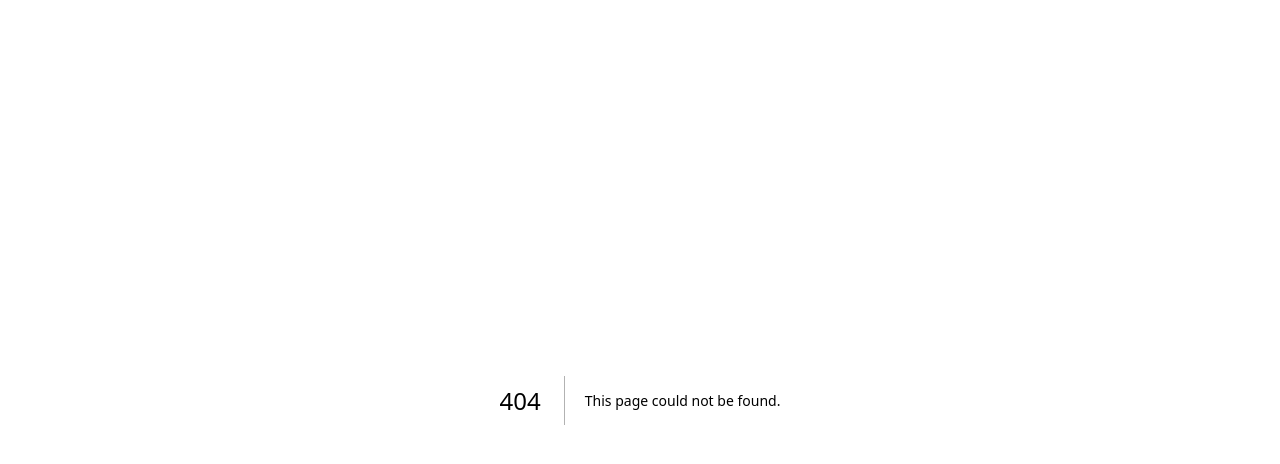
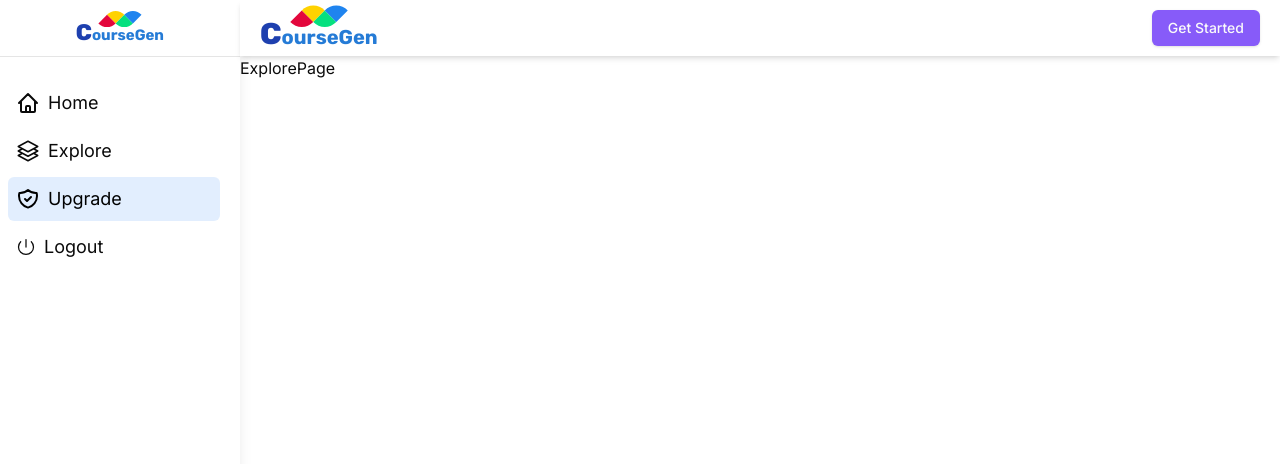
Before and after one commit to musamueed19/AI-Course-Generator, a Next.js app in the folder ai-course-generator-nextjs-tg/: page /dashboard/upgrade in a window 1280 px wide. Before the commit this address had no page. Shown: the top 464 px of the page. Built offline with nearby package versions, Linux system fonts and the light colour scheme.

Commit message:
building dashboard layout, part-1

```diff
--- /dev/null
+++ b/ai-course-generator-nextjs-tg/Constants/contants.jsx
@@ -0,0 +1,32 @@
+import { HiOutlineHome, HiOutlineShieldCheck } from "react-icons/hi";
+import { HiOutlineSquare3Stack3D, HiOutlinePower } from "react-icons/hi2";
+
+
+const size = 24;
+
+export const menuLists = [
+  {
+    label: "Home",
+    href: "/dashboard",
+    src: "",
+    icon: <HiOutlineHome size={size} />,
+  },
+  {
+    label: "Explore",
+    href: "/dashboard/explore",
+    src: "",
+    icon: <HiOutlineSquare3Stack3D size={size} />,
+  },
+  {
+    label: "Upgrade",
+    href: "/dashboard/upgrade",
+    src: "",
+    icon: <HiOutlineShieldCheck size={size} />,
+  },
+  {
+    label: "Logout",
+    href: "/dashboard/logout",
+    src: "",
+    icon: <HiOutlinePower size={20} />,
+  },
+];
--- a/ai-course-generator-nextjs-tg/app/_components/Header.jsx
+++ b/ai-course-generator-nextjs-tg/app/_components/Header.jsx
@@ -1,4 +1,6 @@
 import { Button } from "@/components/ui/button";
+// import { UserButton } from "@clerk/clerk-react";
+// import { SignedIn, SignedOut } from "@clerk/nextjs";
 import Image from "next/image";
 import Link from "next/link";
 
@@ -26,10 +28,17 @@ const Header = () => {
         </Link>
 
         {/* Get Started - Button Section */}
-        <Link href='/dashboard'>
 
-          <Button>Get Started</Button>
-        </Link>
+        {/* If user is not - SignedIn */}
+        {/* <SignedIn>
+          <UserButton />
+        </SignedIn> */}
+
+        {/* <SignedOut> */}
+          <Link href="/dashboard">
+            <Button>Get Started</Button>
+          </Link>
+        {/* </SignedOut> */}
       </div>
     </header>
   );
--- /dev/null
+++ b/ai-course-generator-nextjs-tg/app/dashboard/_components/Sidebar.jsx
@@ -0,0 +1,53 @@
+'use client'
+
+import Image from "next/image";
+import Link from "next/link";
+import { menuLists } from "@/Constants/contants";
+import { usePathname } from "next/navigation";
+
+export default function Sidebar() {
+
+  const pathname = usePathname();
+
+  return (
+    <div className="h-full w-full bg-white shadow-lg">
+      {/* Inner Container - Sidebar Section */}
+      <div>
+        {/* Logo - Section */}
+        <div className="border-b p-1">
+          <div className="w-fit mx-auto scale-75">
+            {/* Logo - Group Section */}
+            <Link href="/" className="flex flex-col w-fit -space-y-3">
+              {/* NextJS Image - component is helpful in optimizing images */}
+              <Image
+                src="/logo.svg"
+                alt="logo image"
+                width={60}
+                height={60}
+                className="mx-auto"
+              />
+              {/* <h1 className="text-xl font-bold"><span className="text-3xl font-extrabold">A</span>lphaGenerator</h1> */}
+              <h1 className="text-xl font-bold font-rubik text-[#257bd6]">
+                <span className="text-blue-800 text-3xl font-extrabold">C</span>
+                ourseGen
+              </h1>
+            </Link>
+          </div>
+        </div>
+
+        {/* Menu Lists - Section */}
+        <ul className="px-2 lg:pr-4 xl:pr-5 space-y-1 my-6">
+          {menuLists.map((item, index) => (
+            // pathname.includes(item.href)
+            <Link key={index} href={item.href} className={`flex flex-col p-2 rounded-md ${pathname === item.href ? "bg-blue-100/80 text-black" : "hover:bg-gray-100"}`}>
+              <div className="flex items-center space-x-2">
+                {item.icon}
+                <span className="text-lg">{item.label}</span>
+              </div>
+            </Link>
+          ))}
+        </ul>
+      </div>
+    </div>
+  );
+}
--- /dev/null
+++ b/ai-course-generator-nextjs-tg/app/dashboard/explore/page.jsx
@@ -0,0 +1,7 @@
+
+
+export default function ExplorePage() {
+  return (
+    <div>ExplorePage</div>
+  )
+}
--- /dev/null
+++ b/ai-course-generator-nextjs-tg/app/dashboard/layout.jsx
@@ -0,0 +1,34 @@
+import React from "react";
+import Sidebar from "./_components/Sidebar";
+import Header from "../_components/Header";
+
+export default function DashboardLayout({ children }) {
+
+
+  return (
+    <div className="flex">
+      {/* Sidebar - Section */}
+      <div className="w-60 md:inline hidden min-h-screen">
+        <Sidebar />
+      </div>
+
+      <div className="flex-1">
+        {/* Header - Section */}
+        <Header />
+
+        {/* Main Body Content - Children Section */}
+        {children}
+      </div>
+    </div>
+  );
+}
+
+// {
+//   /* Dashboard Header - Section */
+// }
+// <div className="bg-gray-100/70 shadow-md py-2">
+//   {/* Inner Container - Header Section */}
+//   <div className="w-[95%] md:w-[80%] mx-auto flex justify-end">
+//     <UserButton />
+//   </div>
+// </div>;
--- /dev/null
+++ b/ai-course-generator-nextjs-tg/app/dashboard/logout/page.jsx
@@ -0,0 +1,7 @@
+import React from 'react'
+
+export default function LogoutPage() {
+  return (
+    <div>LogoutPage</div>
+  )
+}
--- a/ai-course-generator-nextjs-tg/app/dashboard/page.jsx
+++ b/ai-course-generator-nextjs-tg/app/dashboard/page.jsx
@@ -1,5 +1,9 @@
+import { UserButton } from "@clerk/nextjs";
+
 export default function DashboardPage() {
   return (
-    <div>DashboardPage</div>
-  )
+    <div>
+
+    </div>
+  );
 }
--- /dev/null
+++ b/ai-course-generator-nextjs-tg/app/dashboard/upgrade/page.jsx
@@ -0,0 +1,7 @@
+
+
+export default function ExplorePage() {
+  return (
+    <div>ExplorePage</div>
+  )
+}
--- a/ai-course-generator-nextjs-tg/package.json
+++ b/ai-course-generator-nextjs-tg/package.json
@@ -17,6 +17,7 @@
     "next": "14.2.5",
     "react": "^18",
     "react-dom": "^18",
+    "react-icons": "^5.3.0",
     "tailwind-merge": "^2.5.5",
     "tailwindcss-animate": "^1.0.7"
   },
```
Also changed, not shown: 1 other file (tests, documents, lock files or other folders).
